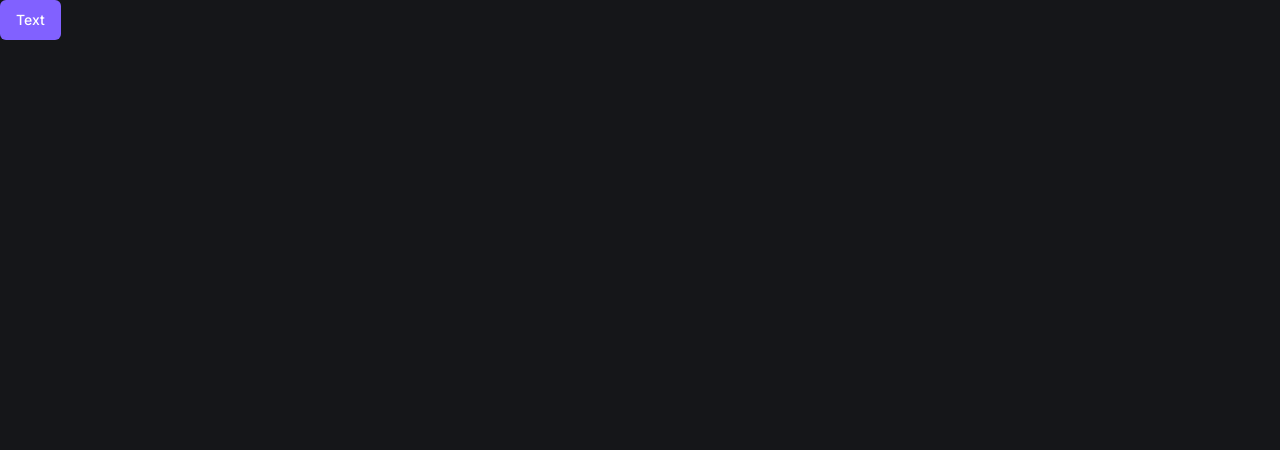
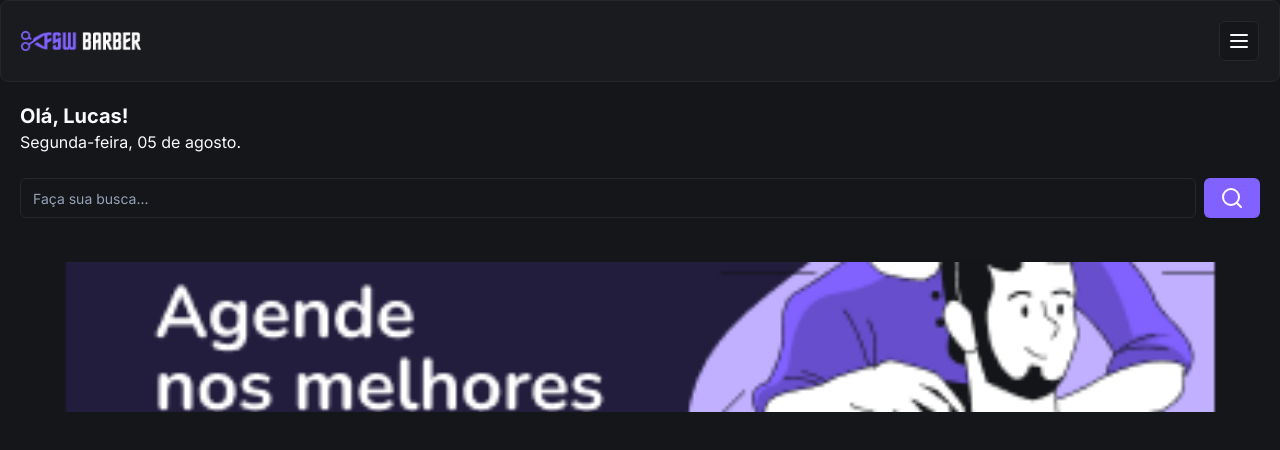
Before and after one commit to love-quinn/fsw-barber, a Next.js app: page / in a window 1280 px wide. Shown: the top 450 px of the page. Built offline with nearby package versions, Linux system fonts and the light colour scheme.

Commit message:
feat: add header component and banner

```diff
--- a/next.config.mjs
+++ b/next.config.mjs
@@ -1,4 +1,8 @@
 /** @type {import('next').NextConfig} */
-const nextConfig = {};
+const nextConfig = {
+    images: {
+        domains: ['utfs.io'],
+    }
+};
 
 export default nextConfig;
--- /dev/null
+++ b/src/app/_components/header.tsx
@@ -0,0 +1,24 @@
+import { Button } from "./ui/button"
+import { Card, CardContent } from "./ui/card"
+import Image from "next/image"
+import { MenuIcon } from "lucide-react"
+
+const Header = () => {
+    return (
+        <Card>
+            <CardContent className="flex flex-row items-center justify-between p-5">
+                <Image
+                    alt="FSW Barber"
+                    src="/logo.png"
+                    height={18}
+                    width={120}
+                />
+                <Button size="icon" variant="outline">
+                    <MenuIcon />
+                </Button>
+            </CardContent>
+        </Card>
+    )
+}
+
+export default Header
--- /dev/null
+++ b/src/app/_components/ui/card.tsx
@@ -0,0 +1,79 @@
+import * as React from "react"
+
+import { cn } from "@/app/_lib/utils"
+
+const Card = React.forwardRef<
+    HTMLDivElement,
+    React.HTMLAttributes<HTMLDivElement>
+>(({ className, ...props }, ref) => (
+    <div
+        ref={ref}
+        className={cn(
+            "rounded-lg border bg-card text-card-foreground shadow-sm",
+            className,
+        )}
+        {...props}
+    />
+))
+Card.displayName = "Card"
+
+const CardHeader = React.forwardRef<
+    HTMLDivElement,
+    React.HTMLAttributes<HTMLDivElement>
+>(({ className, ...props }, ref) => (
+    <div
+        ref={ref}
+        className={cn("flex flex-col space-y-1.5 p-6", className)}
+        {...props}
+    />
+))
+CardHeader.displayName = "CardHeader"
+
+const CardTitle = React.forwardRef<
+    HTMLParagraphElement,
+    React.HTMLAttributes<HTMLHeadingElement>
+>(({ className, ...props }, ref) => (
+    <h3
+        ref={ref}
+        className={cn(
+            "text-2xl font-semibold leading-none tracking-tight",
+            className,
+        )}
+        {...props}
+    />
+))
+CardTitle.displayName = "CardTitle"
+
+const CardDescription = React.forwardRef<
+    HTMLParagraphElement,
+    React.HTMLAttributes<HTMLParagraphElement>
+>(({ className, ...props }, ref) => (
+    <p
+        ref={ref}
+        className={cn("text-sm text-muted-foreground", className)}
+        {...props}
+    />
+))
+CardDescription.displayName = "CardDescription"
+
+const CardContent = React.forwardRef<
+    HTMLDivElement,
+    React.HTMLAttributes<HTMLDivElement>
+>(({ className, ...props }, ref) => (
+    <div ref={ref} className={cn("p-6 pt-0", className)} {...props} />
+))
+CardContent.displayName = "CardContent"
+
+const CardFooter = React.forwardRef<
+    HTMLDivElement,
+    React.HTMLAttributes<HTMLDivElement>
+>(({ className, ...props }, ref) => (
+    <div
+        ref={ref}
+        className={cn("flex items-center p-6 pt-0", className)}
+        {...props}
+    />
+))
+CardFooter.displayName = "CardFooter"
+
+export { Card, CardHeader, CardFooter, CardTitle, CardDescription, CardContent }
--- /dev/null
+++ b/src/app/_components/ui/input.tsx
@@ -0,0 +1,25 @@
+import * as React from "react"
+
+import { cn } from "@/app/_lib/utils"
+
+export interface InputProps
+    extends React.InputHTMLAttributes<HTMLInputElement> {}
+
+const Input = React.forwardRef<HTMLInputElement, InputProps>(
+    ({ className, type, ...props }, ref) => {
+        return (
+            <input
+                type={type}
+                className={cn(
+                    "flex h-10 w-full rounded-md border border-input bg-background px-3 py-2 text-sm ring-offset-background file:border-0 file:bg-transparent file:text-sm file:font-medium placeholder:text-muted-foreground focus-visible:outline-none focus-visible:ring-2 focus-visible:ring-ring focus-visible:ring-offset-2 disabled:cursor-not-allowed disabled:opacity-50",
+                    className,
+                )}
+                ref={ref}
+                {...props}
+            />
+        )
+    },
+)
+Input.displayName = "Input"
+
+export { Input }
--- a/src/app/page.tsx
+++ b/src/app/page.tsx
@@ -1,5 +1,34 @@
+import { SearchIcon } from "lucide-react"
+import Header from "./_components/header"
 import { Button } from "./_components/ui/button"
+import { Input } from "./_components/ui/input"
+import Image from "next/image"
 
-export default function Home() {
-    return <Button>Text</Button>
+const Home = async () => {
+    return (
+        <div>
+            <Header />
+            <div className="p-5">
+                <h2 className="text-xl font-bold">Olá, Lucas!</h2>
+                <p>Segunda-feira, 05 de agosto.</p>
+
+                <div className="mt-6 flex place-items-center gap-2">
+                    <Input placeholder="Faça sua busca..." />
+                    <Button>
+                        <SearchIcon />
+                    </Button>
+                </div>
+            </div>
+            <div className="relative mt-6 h-[150px] w-full">
+                <Image
+                    className="rounded-xl object-cover"
+                    alt="Agende nos melhores com FSW Barber"
+                    src="/banner-01.png"
+                    fill
+                />
+            </div>
+        </div>
+    )
 }
+
+export default Home
--- /dev/null
+++ b/src/lib/prisma.ts
@@ -0,0 +1,11 @@
+import { PrismaClient } from "@prisma/client"
+
+const globalForPrisma = global as unknown as { prisma: PrismaClient }
+
+export const prisma =
+    globalForPrisma.prisma ||
+    new PrismaClient({
+        log: ["query"],
+    })
+
+if (process.env.NODE_ENV !== "production") globalForPrisma.prisma
```
Also changed, not shown: public/banner-01.png (added), public/logo.png (added).
